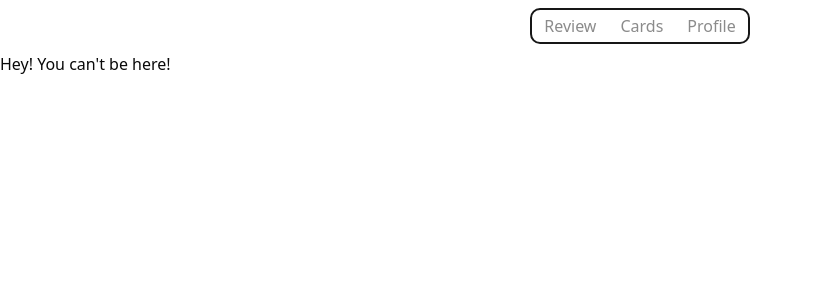
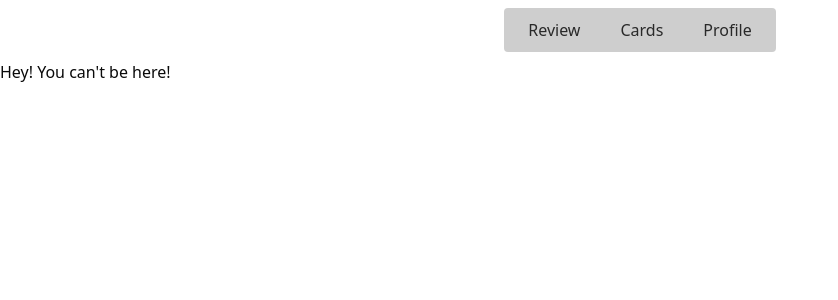
Before and after one commit to RepeaterSRS/repeater, a Next.js app in the folder web/: page / in a window 1280 px wide. Shown: the top 300 px of the page, without its empty margins (0-838 px from the left). Built offline with nearby package versions, Linux system fonts and the light colour scheme.

Commit message:
WIP: improve navbar

```diff
--- a/web/app/globals.css
+++ b/web/app/globals.css
@@ -44,7 +44,7 @@
 }
 
 :root {
-    --radius: 0.625rem;
+    --radius: 0.25rem;
     --background: oklch(1 0 0);
     --foreground: oklch(0.145 0 0);
     --card: oklch(1 0 0);
--- a/web/components/NavigationBar.tsx
+++ b/web/components/NavigationBar.tsx
@@ -6,7 +6,7 @@ import Link from 'next/link';
 
 export default function NavigationBar() {
     const pathname = usePathname();
-    const containerRef = useRef<HTMLDivElement>(null);
+    const clipPathContainerRef = useRef<HTMLDivElement>(null);
     const activeTabRef = useRef<HTMLAnchorElement>(null);
     const [isClient, setIsClient] = useState(false);
 
@@ -22,7 +22,7 @@ export default function NavigationBar() {
     const clipPath = useTransform(
         [clipLeft, clipRight],
         ([left, right]: number[]) =>
-            `inset(3px calc(${100 - right}% + 3px) 3px calc(${left}% + 3px) round 8px)`
+            `inset(0 ${100 - right}% 0 ${left}% round 8px)`
     );
 
     useEffect(() => {
@@ -33,13 +33,13 @@ export default function NavigationBar() {
         useState(false);
 
     useEffect(() => {
-        const container = containerRef.current;
+        const clipPathContainer = clipPathContainerRef.current;
 
-        if (container && activeTabRef.current) {
+        if (clipPathContainer && activeTabRef.current) {
             const activeTabElement = activeTabRef.current;
             const { offsetLeft, offsetWidth } = activeTabElement;
 
-            const containerWidth = container.offsetWidth;
+            const containerWidth = clipPathContainer.offsetWidth;
             const targetClipLeft = (offsetLeft / containerWidth) * 100;
             const targetClipRight =
                 ((offsetLeft + offsetWidth) / containerWidth) * 100;
@@ -67,8 +67,12 @@ export default function NavigationBar() {
     }
 
     return (
-        <div className="relative my-2 flex h-9 bg-background border-primary text-primary/50 border-2 rounded-lg">
-            <div className="flex">
+        <nav
+            role="navigation"
+            aria-label="Main navigation"
+            className="relative my-2 py-1 flex bg-foreground/20 text-primary/90 rounded-lg"
+        >
+            <div className="flex gap-2 h-9 px-2">
                 {tabs.map((tab) => {
                     const isActive = pathname === tab.href;
                     return (
@@ -76,7 +80,7 @@ export default function NavigationBar() {
                             key={tab.href}
                             href={tab.href}
                             ref={isActive ? activeTabRef : null}
-                            className="hover:text-primary px-3 rounded-xl flex items-center"
+                            className="hover:bg-primary/20 hover:text-primary px-4 rounded-lg flex items-center"
                         >
                             {tab.label}
                         </Link>
@@ -86,16 +90,16 @@ export default function NavigationBar() {
 
             <motion.div
                 aria-hidden
-                ref={containerRef}
-                className="absolute inset-0 bg-primary flex items-center"
-                style={{ clipPath }}
+                ref={clipPathContainerRef}
+                className="absolute inset-0 bg-foreground flex items-center gap-2 px-2 h-9"
+                style={{ clipPath, inset: '0.25rem 0' }}
             >
                 {tabs.map((tab) => {
                     return (
                         <Link
                             key={`active-${tab.href}`}
                             href={tab.href}
-                            className="text-background px-3 flex items-center"
+                            className="text-background px-4 flex items-center"
                             tabIndex={-1}
                         >
                             {tab.label}
@@ -103,6 +107,6 @@ export default function NavigationBar() {
                     );
                 })}
             </motion.div>
-        </div>
+        </nav>
     );
 }
```
